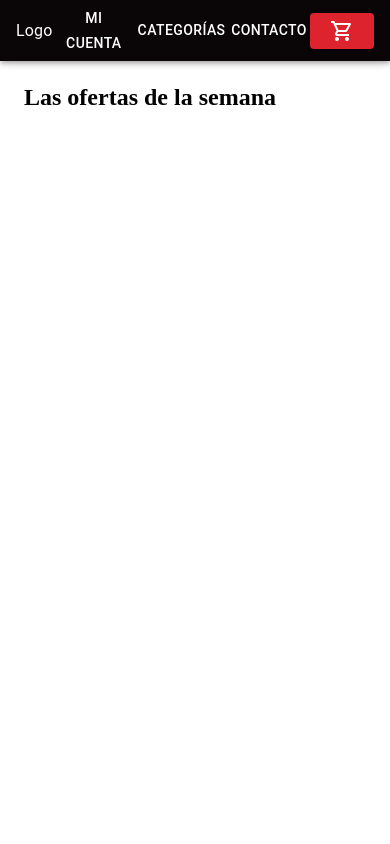
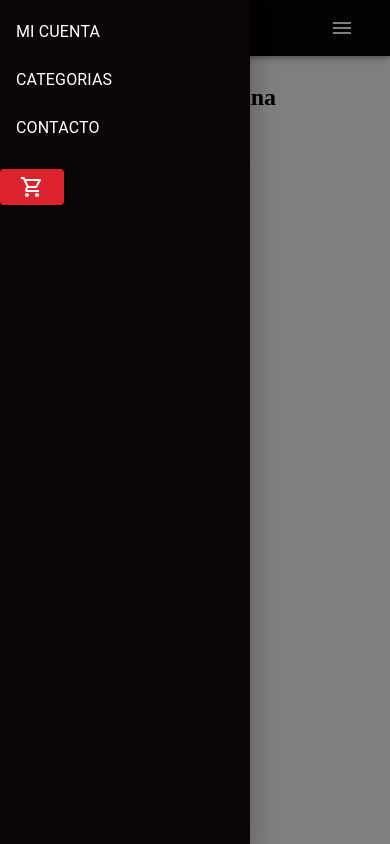
Before and after one commit to selorcav/reactstore, a React (Create React App) app: page / in a window 390 px wide. Both pictures are taken after a click on the button 342 px from the left and 30 px from the top of the page. Built offline with nearby package versions, Linux system fonts and the light colour scheme.

Commit message:
menu responsivo

```diff
--- a/src/App.js
+++ b/src/App.js
@@ -1,4 +1,4 @@
-import NavBar from './components/NavBar.js'
+import NavBar from './components/NavBar/NavBar.js'
 
 
 import {Container} from '@material-ui/core/';
--- a/src/components/NavBar.js
+++ /dev/null
@@ -1,39 +0,0 @@
-import { AppBar, Toolbar, Button, makeStyles, Typography } from '@material-ui/core';
-import ShoppingCartOutlinedIcon from '@material-ui/icons/ShoppingCartOutlined';
-
-const useStyles = makeStyles(theme => ({
-  offset: theme.mixins.toolbar,
-  title:{
-    flexGrow: 1
-  }
-}))
-
-const NavBar = () => {
-  const classes = useStyles()
-  return (
-    <>
-      <AppBar position="fixed" color="primary">
-        <Toolbar >
-          <Typography className={classes.title}>
-            Logo
-          </Typography>
-          <Button variant="text" color="inherit">
-            Mi cuenta
-          </Button>
-          <Button variant="text" color="inherit">
-            Categorías
-          </Button>
-          <Button variant="text" color="inherit">
-            Contacto
-          </Button>
-          <Button variant="contained" color="secondary">
-            <ShoppingCartOutlinedIcon />
-          </Button>
-        </Toolbar>
-      </AppBar>
-      <div className={classes.offset} />
-    </>
-  )
-}
-
-export default NavBar
--- /dev/null
+++ b/src/components/NavBar/NavBar.js
@@ -0,0 +1,125 @@
+import React from 'react';
+import {
+  AppBar,
+  Toolbar,
+  Button,
+  makeStyles,
+  Typography,
+  Drawer,
+  List,
+  Divider,
+  ListItem,
+  ListItemText,
+  Hidden
+} from '@material-ui/core';
+import ShoppingCartOutlinedIcon from '@material-ui/icons/ShoppingCartOutlined';
+
+import MenuIcon from '@material-ui/icons/Menu';
+
+import clsx from 'clsx';
+
+
+
+const useStyles = makeStyles(theme => ({
+  offset: theme.mixins.toolbar,
+  title: {
+    flexGrow: 1
+  },
+  list: {
+    width: 250,
+    backgroundColor: '#0a0506',
+    height: '100vh',
+    color: 'white'
+  },
+  fullList: {
+    width: 'auto',
+  },
+  textWhite: {
+    color: 'white',
+  },
+}))
+
+const NavBar = (props) => {
+  const classes = useStyles()
+  const [state, setState] = React.useState({
+    left: false,
+  });
+
+  const toggleDrawer = (anchor, open) => (event) => {
+    if (event.type === 'keydown' && (event.key === 'Tab' || event.key === 'Shift')) {
+      return;
+    }
+
+    setState({ ...state, [anchor]: open });
+  };
+
+  const list = (anchor) => (
+    <div
+      className={clsx(classes.list, {
+        [classes.fullList]: anchor === 'top' || anchor === 'bottom',
+      })}
+      role="presentation"
+      onClick={toggleDrawer(anchor, false)}
+      onKeyDown={toggleDrawer(anchor, false)}
+    >
+      <List>
+        <ListItem button>
+          <ListItemText> MI CUENTA </ListItemText>
+        </ListItem>
+        <ListItem button>
+          <ListItemText> CATEGORIAS </ListItemText>
+        </ListItem>
+        <ListItem button>
+          <ListItemText> CONTACTO </ListItemText>
+        </ListItem>
+      </List>
+      <Divider />
+      <List>
+        <Button variant="contained" color="secondary">
+          <ShoppingCartOutlinedIcon />
+        </Button>
+      </List>
+    </div>
+  );
+
+  return (
+    <>
+      <AppBar position="fixed" color="primary">
+        <Toolbar >
+          <Typography className={classes.title}>
+            Logo
+          </Typography>
+          <Hidden smDown>
+            <Button variant="text" color="inherit">
+              Mi cuenta
+            </Button>
+            <Button variant="text" color="inherit">
+              Categorías
+            </Button>
+            <Button variant="text" color="inherit">
+              Contacto
+            </Button>
+            <Button variant="contained" color="secondary">
+              <ShoppingCartOutlinedIcon />
+            </Button>
+          </Hidden>
+          <Hidden mdUp>
+            <div>
+              {['left'].map((anchor) => (
+                <React.Fragment key={anchor}>
+                  <Button className={classes.textWhite} onClick={toggleDrawer(anchor, true)}><MenuIcon /></Button>
+                  <Drawer anchor={anchor} open={state[anchor]} onClose={toggleDrawer(anchor, false)}>
+                    {list(anchor)}
+                  </Drawer>
+                </React.Fragment>
+              ))}
+            </div>
+          </Hidden>
+        </Toolbar>
+      </AppBar>
+      <div className={classes.offset} />
+    </>
+  )
+}
+
+export default NavBar
--- a/src/index.js
+++ b/src/index.js
@@ -10,13 +10,14 @@ const theme = createTheme({
   palette: {
     primary: {
       main: '#0a0506',
+      contrastText: '#fff',
     },
     secondary: {
       main: '#dc232e',
+      contrastText: '#fff',
     },
   },
 });
-
 
 ReactDOM.render(
   <React.StrictMode>
```
